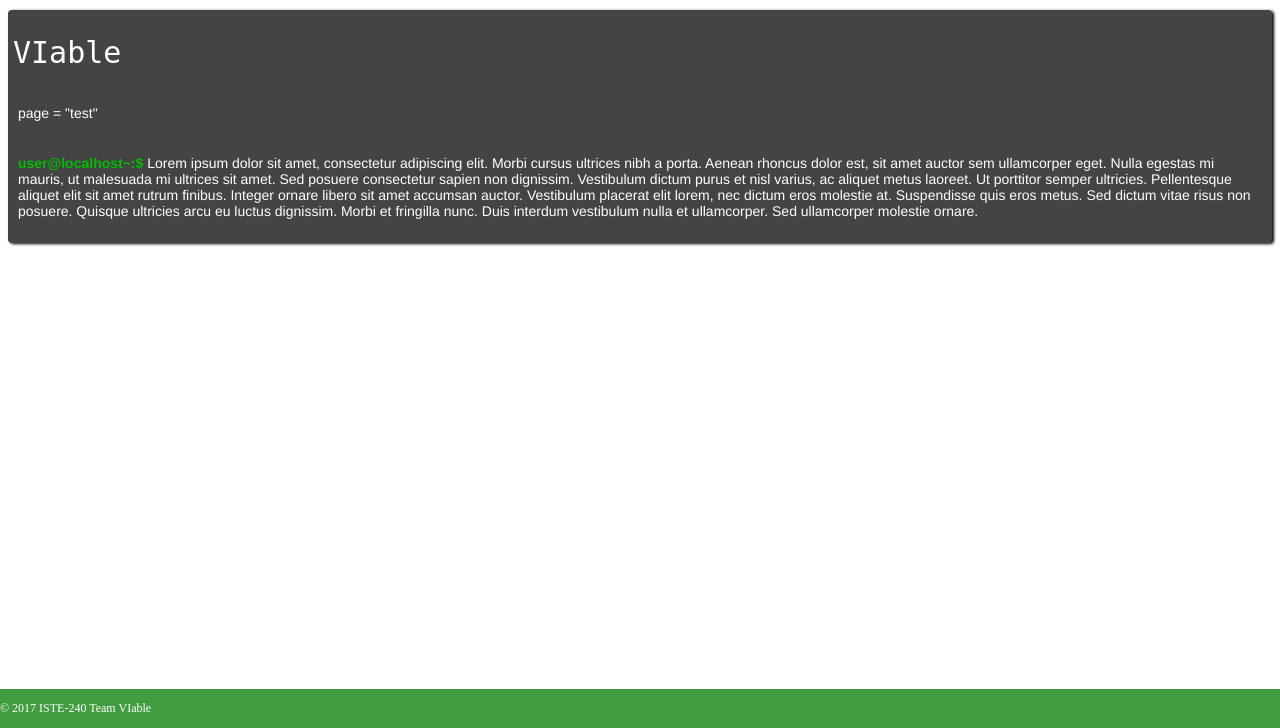
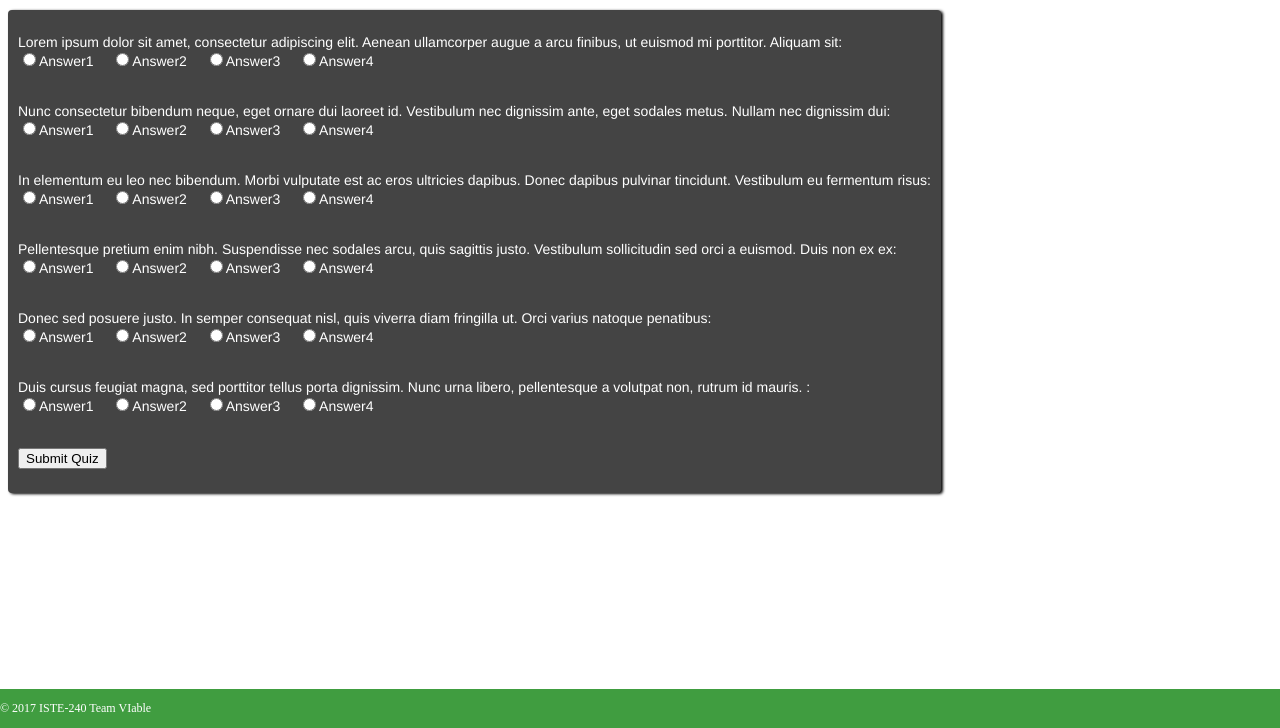
Before and after one commit to dwmdis/final, a PHP site: page /test.php in a window 1280 px wide. Shown: the part 72-800 px from the top of the page. Run offline with PHP 8.4, Linux system fonts and the light colour scheme.

Commit message:
added test of skill questions, fixed the lorem ipsum

```diff
--- a/test.php
+++ b/test.php
@@ -9,25 +9,110 @@
 <body>
 <?php include "assets/inc/navigation.php" ?>
   <main>
-    <div class="content" id="home"><h1>VIable</h1>
-        <p>page = "<?php echo $page ?>"</p>
-        <p>
-	        <b>user@localhost~:$</b> Lorem ipsum dolor sit amet, consectetur adipiscing elit.
-	        Morbi cursus ultrices nibh a porta.
-	        Aenean rhoncus dolor est, sit amet auctor sem ullamcorper eget.
-	        Nulla egestas mi mauris, ut malesuada mi ultrices sit amet.
-	        Sed posuere consectetur sapien non dignissim.
-	        Vestibulum dictum purus et nisl varius, ac aliquet metus laoreet.
-	        Ut porttitor semper ultricies.
-	        Pellentesque aliquet elit sit amet rutrum finibus.
-	        Integer ornare libero sit amet accumsan auctor.
-	        Vestibulum placerat elit lorem, nec dictum eros molestie at.
-	        Suspendisse quis eros metus. Sed dictum vitae risus non posuere.
-	        Quisque ultricies arcu eu luctus dignissim.
-	        Morbi et fringilla nunc. Duis interdum vestibulum nulla et ullamcorper.
-	        Sed ullamcorper molestie ornare.
-        </p>
-    </div>
+      <div class="content" id="home">
+        <form method="post" action="project2quizform.html" id="quizform">
+            <p>
+                <span>Lorem ipsum dolor sit amet, consectetur adipiscing elit. Aenean ullamcorper augue a arcu finibus, ut euismod mi porttitor. Aliquam sit:<br/></span>
+                <label for="ans1">
+                    <input type="radio" title="q1ans" id="ans1"/>Answer1&emsp;
+                </label>
+                <label for="ans2">
+                    <input type="radio" title="q1ans" id="ans2"/>Answer2&emsp;
+                </label>
+                <label for="ans3">
+                    <input type="radio" title="q1ans" id="ans3"/>Answer3&emsp;
+                </label>
+                <label for="ans4">
+                    <input type="radio" title="q1ans" id="ans4"/>Answer4&emsp;
+                </label>
+            </p>
+
+            <p>
+                <span>Nunc consectetur bibendum neque, eget ornare dui laoreet id. Vestibulum nec dignissim ante, eget sodales metus. Nullam nec dignissim dui:<br/></span>
+                <label for="ans1">
+                    <input type="radio" title="q2ans" id="ans1"/>Answer1&emsp;
+                </label>
+                <label for="ans2">
+                    <input type="radio" title="q2ans" id="ans2"/>Answer2&emsp;
+                </label>
+                <label for="ans3">
+                    <input type="radio" title="q2ans" id="ans3"/>Answer3&emsp;
+                </label>
+                <label for="ans4">
+                    <input type="radio" title="q2ans" id="ans4"/>Answer4&emsp;
+                </label>
+            </p>
+
+            <p>
+                <span>In elementum eu leo nec bibendum. Morbi vulputate est ac eros ultricies dapibus. Donec dapibus pulvinar tincidunt. Vestibulum eu fermentum risus:<br/></span>
+                <label for="ans1">
+                    <input type="radio" title="q3ans" id="ans1"/>Answer1&emsp;
+                </label>
+                <label for="ans2">
+                    <input type="radio" title="q3ans" id="ans2"/>Answer2&emsp;
+                </label>
+                <label for="ans3">
+                    <input type="radio" title="q3ans" id="ans3"/>Answer3&emsp;
+                </label>
+                <label for="ans4">
+                    <input type="radio" title="q3ans" id="ans4"/>Answer4&emsp;
+                </label>
+            </p>
+
+            <p>
+                <span>Pellentesque pretium enim nibh. Suspendisse nec sodales arcu, quis sagittis justo. Vestibulum sollicitudin sed orci a euismod. Duis non ex ex:<br/></span>
+                <label for="ans1">
+                    <input type="radio" title="q4ans" id="ans1"/>Answer1&emsp;
+                </label>
+                <label for="ans2">
+                    <input type="radio" title="q4ans" id="ans2"/>Answer2&emsp;
+                </label>
+                <label for="ans3">
+                    <input type="radio" title="q4ans" id="ans3"/>Answer3&emsp;
+                </label>
+                <label for="ans4">
+                    <input type="radio" title="q4ans" id="ans4"/>Answer4&emsp;
+                </label>
+            </p>
+
+            <p>
+                <span>Donec sed posuere justo. In semper consequat nisl, quis viverra diam fringilla ut. Orci varius natoque penatibus:<br/></span>
+                <label for="ans1">
+                    <input type="radio" title="q5ans" id="ans1"/>Answer1&emsp;
+                </label>
+                <label for="ans2">
+                    <input type="radio" title="q5ans" id="ans2"/>Answer2&emsp;
+                </label>
+                <label for="ans3">
+                    <input type="radio" title="q5ans" id="ans3"/>Answer3&emsp;
+                </label>
+                <label for="ans4">
+                    <input type="radio" title="q5ans" id="ans4"/>Answer4&emsp;
+                </label>
+            </p>
+
+            <p>
+                <span>Duis cursus feugiat magna, sed porttitor tellus porta dignissim. Nunc urna libero, pellentesque a volutpat non, rutrum id mauris. :<br/></span>
+                <label for="ans1">
+                    <input type="radio" title="q6ans" id="ans1"/>Answer1&emsp;
+                </label>
+                <label for="ans2">
+                    <input type="radio" title="q6ans" id="ans2"/>Answer2&emsp;
+                </label>
+                <label for="ans3">
+                    <input type="radio" title="q6ans" id="ans3"/>Answer3&emsp;
+                </label>
+                <label for="ans4">
+                    <input type="radio" title="q6ans" id="ans4"/>Answer4&emsp;
+                </label>
+            </p>
+
+            <p>
+                <input type="submit" value="Submit Quiz" id="btn submit"/>
+            </p>
+
+        </form>
+      </div>
   </main>
   <?php include "assets/inc/footer.php" ?>
 </body>
```
Also changed, not shown: bash.html (+9 -6 lines), 1 other file.
